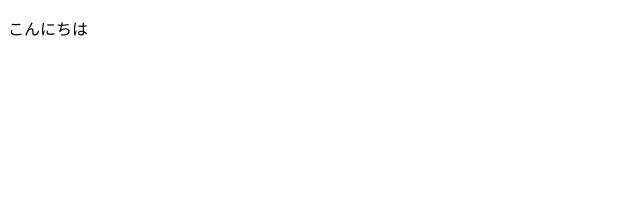
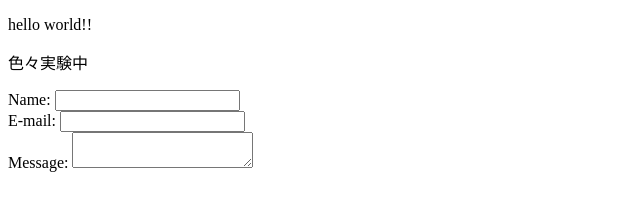
Before and after one commit to denshirider/denshirider-site, a plain HTML site: page index.html in a window 1280 px wide. Shown: the whole page, without its empty margins (0-640 px from the left). Drawn offline with Linux system fonts and the light colour scheme.

Commit message:
commit 6

```diff
--- a/index.html
+++ b/index.html
@@ -1,10 +1,27 @@
 <!DOCTYPE html>
 <html>
 <head>
- <title>sample</title>
- <meta http-equiv="content-type" charset="utf-8">
+	<meta http-equiv="content-type" charset="utf-8">
+	<title>電子ライダーのサイト</title>
 </head>
 <body>
- <p>こんにちは</p>
+    <p>hello world!!</p>
+	<p>色々実験中</p>
+</body>
+</html>
+
+<form action="/my-handling-form-page" method="post">
+  <div>
+    <label for="name">Name:</label>
+    <input type="text" id="name" name="user_name" />
+  <div>
+  <div>
+    <label for="mail">E-mail:</label>
+    <input type="email" id="mail" name="user_email" />
+  </div>
+  <div>
+    <label for="msg">Message:</label>
+    <textarea id="msg" name="user_message"></textarea>
+  </div>
 </boby>
 </html>
```
